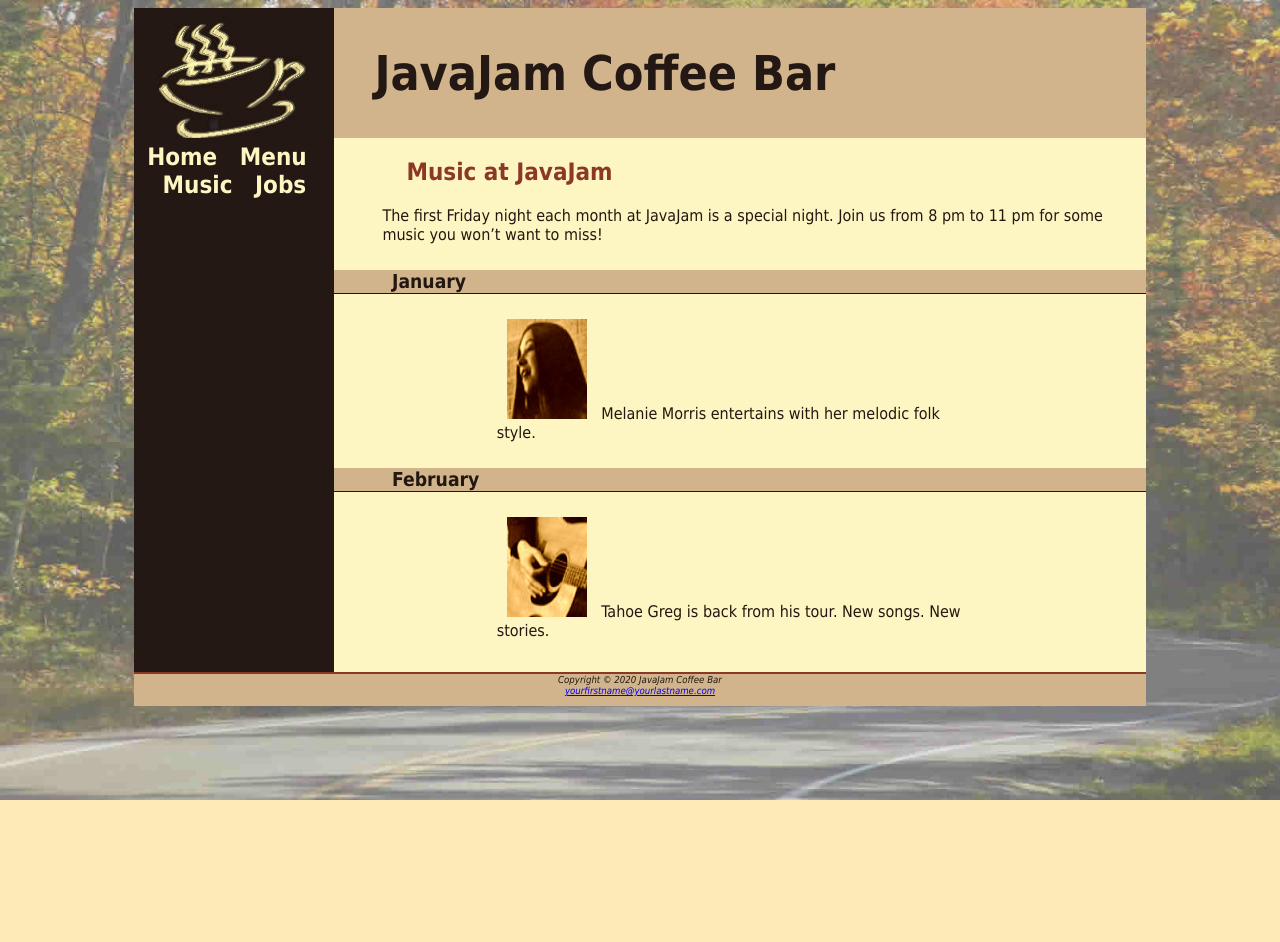
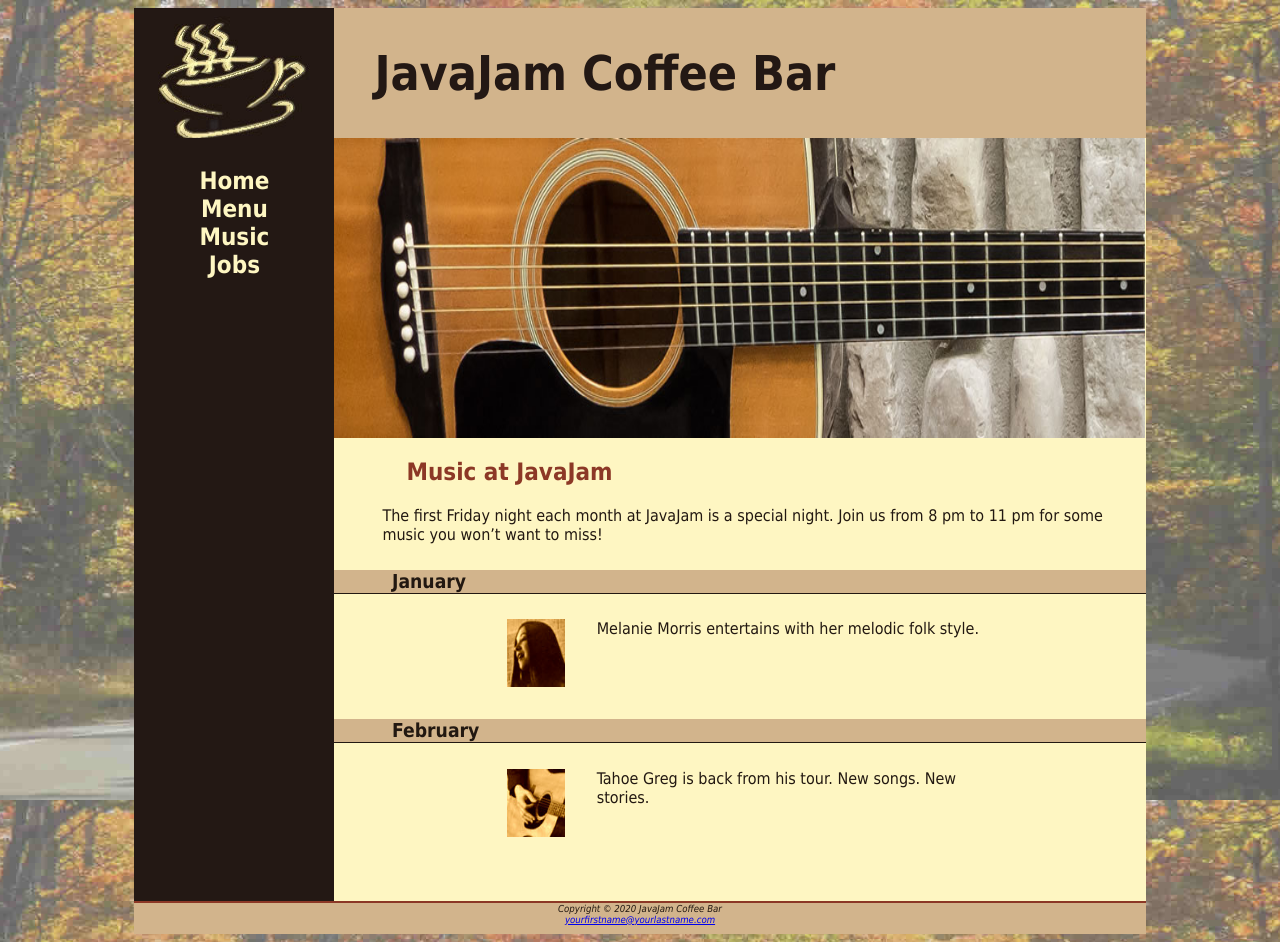
Before and after one commit to BKrichbaum/java-jam-2, a plain HTML site: page music.html in a window 1280 px wide. Before the commit the page ends 800 px from the top, so only its background shows below. Drawn offline with Linux system fonts and the light colour scheme.

Commit message:
Update music.html

```diff
--- a/music.html
+++ b/music.html
@@ -1,9 +1,3 @@
-
-
-
-
-
-
 <!DOCTYPE html>
 <html lang="en">
 <head>
@@ -17,22 +11,25 @@
     <h1>JavaJam Coffee Bar</h1>
   </header>
   <nav>
-    <a href="index.html">Home</a> &nbsp;
-    <a href="menu.html">Menu</a> &nbsp;
-    <a href="music.html">Music</a> &nbsp;
-    <a href="jobs.html">Jobs</a>
+    <ul>
+        <li><a href="index.html">Home</a></li>
+        <li><a href="menu.html">Menu</a></li>
+        <li><a href="music.html">Music</a></li>
+        <li><a href="jobs.html">Jobs</a></li>
+        </ul>
   </nav>
   <main>
+    <div id="heroguitar"></div>
     <h2>Music at JavaJam</h2>
     <p>The first Friday night each month at JavaJam is a special night. Join us from 8 pm to 11 pm for some music you won&#8217;t want to miss!</p>
 <h4>January</h4>
 <div class="details">
-    <a href="melanie.jpg"><img src="melaniethumb.jpg" alt="Melanie" width="100" height="100"></a>
+    <a href="melanie.jpg"><img src="melaniethumb.jpg" alt="Melanie" width="100" height="100" class="floatleft"></a>
     Melanie Morris entertains with her melodic folk style.
 </div>
 <h4>February</h4>
 <div class="details">
-    <a href="greg.jpg"><img src="gregthumb.jpg" alt="Greg" width="100" height="100"></a>
+    <a href="greg.jpg"><img src="gregthumb.jpg" alt="Greg" width="100" height="100" class="floatleft"></a>
     Tahoe Greg is back from his tour. New songs. New stories.
 </div>
 
```
